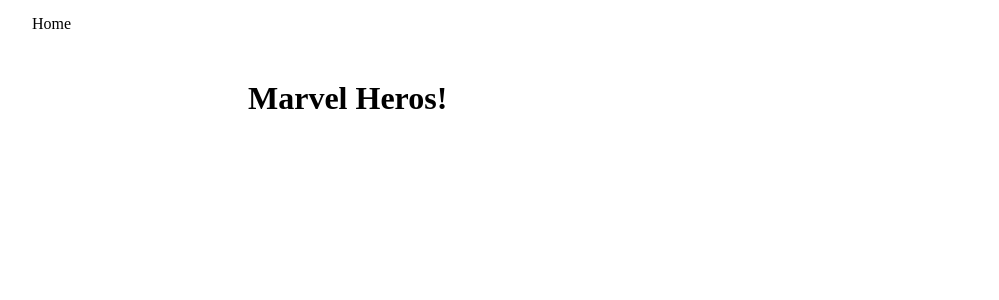
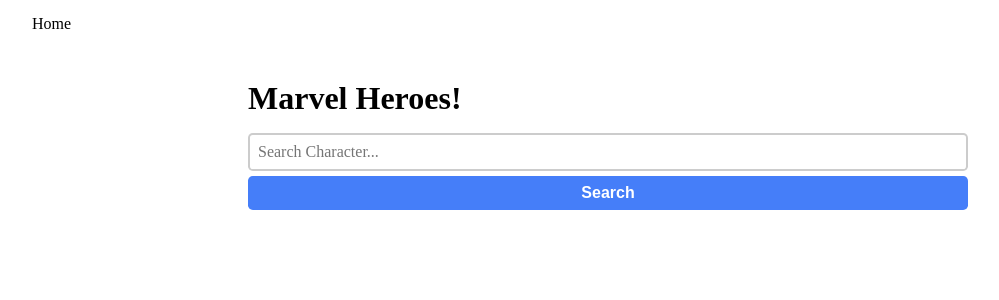
Before and after one commit to MacSmitty8/marvel-search-app, a React (Create React App) app: page / in a window 1280 px wide. Shown: the top 300 px of the page, without its empty margins (32-1031 px from the left). Built offline with nearby package versions, Linux system fonts and the light colour scheme.

Commit message:
Added a Searchbar component and js file to the project

```diff
--- a/src/components/Home.js
+++ b/src/components/Home.js
@@ -1,9 +1,11 @@
 import React from 'react'
 import Container from './Container'
+import Searchbar from './Searchbar'
 export default function Home() {
   return (
     <Container>
-        <h1>Marvel Heros!</h1>
+        <h1>Marvel Heroes!</h1>
+        <Searchbar />
     </Container>
   )
 }
--- /dev/null
+++ b/src/components/Searchbar.js
@@ -0,0 +1,12 @@
+import React from 'react'
+import { useState } from 'react'
+
+export default function Searchbar() {
+    let input = useState("");
+  return (
+    <form>
+        <input type="text" placeholder="Search Character..." ref={input}/>
+        <button>Search</button>
+    </form>
+  )
+}
```
